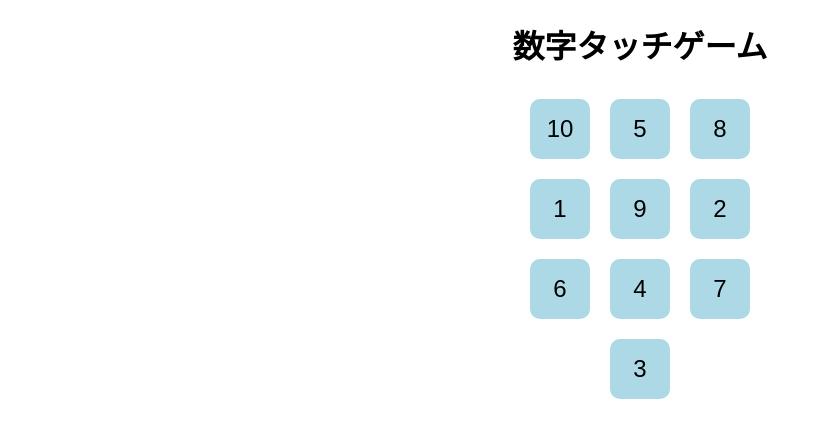
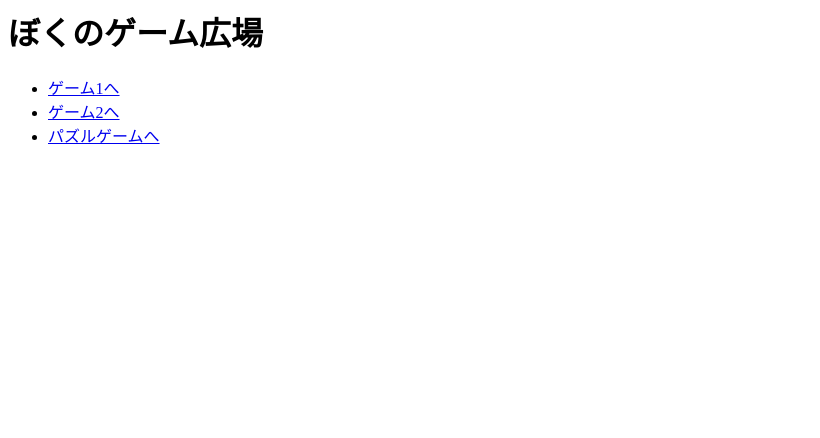
Before and after one commit to dorada-dora/-, a plain HTML site: page index.html in a window 1280 px wide. Shown: the whole page, without its empty margins (0-820 px from the left). Drawn offline with Linux system fonts and the light colour scheme.

Commit message:
Update index.html

```diff
--- a/index.html
+++ b/index.html
@@ -1,75 +1,6 @@
-<!DOCTYPE html>
-<html lang="ja">
-<head>
-  <meta charset="UTF-8">
-  <title>数字タッチゲーム</title>
-  <style>
-    body {
-      text-align: center;
-      font-family: sans-serif;
-    }
-    #game {
-      display: flex;
-      flex-wrap: wrap;
-      justify-content: center;
-      max-width: 300px;
-      margin: 20px auto;
-    }
-    .number {
-      width: 60px;
-      height: 60px;
-      margin: 10px;
-      font-size: 24px;
-      border-radius: 10px;
-      background-color: lightblue;
-      display: flex;
-      align-items: center;
-      justify-content: center;
-      cursor: pointer;
-      user-select: none;
-      touch-action: manipulation;
-    }
-    .number.correct {
-      background-color: lightgreen;
-    }
-    #message {
-      margin-top: 20px;
-      font-size: 20px;
-    }
-  </style>
-</head>
-<body>
-  <h1>数字タッチゲーム</h1>
-  <div id="game"></div>
-  <div id="message"></div>
-
-  <script>
-    const numbers = Array.from({length: 10}, (_, i) => i + 1);
-    const game = document.getElementById("game");
-    const message = document.getElementById("message");
-    let next = 1;
-
-    // 数字をランダムに並べる
-    numbers.sort(() => Math.random() - 0.5);
-    numbers.forEach(num => {
-      const btn = document.createElement("div");
-      btn.textContent = num;
-      btn.className = "number";
-      btn.addEventListener("click", () => handleClick(btn, num));
-      game.appendChild(btn);
-    });
-
-    function handleClick(btn, num) {
-      if (num === next) {
-        btn.classList.add("correct");
-        if (next === numbers.length) {
-          message.textContent = "クリア！🎉";
-        }
-        next++;
-      } else {
-        message.textContent = "ちがうよ！😅";
-      }
-    }
-  </script>
-</body>
-</html>
+<h1>ぼくのゲーム広場</h1>
+<ul>
+  <li><a href="game1.html">ゲーム1へ</a></li>
+  <li><a href="game2.html">ゲーム2へ</a></li>
+  <li><a href="games/puzzle.html">パズルゲームへ</a></li>
+</ul>
```
